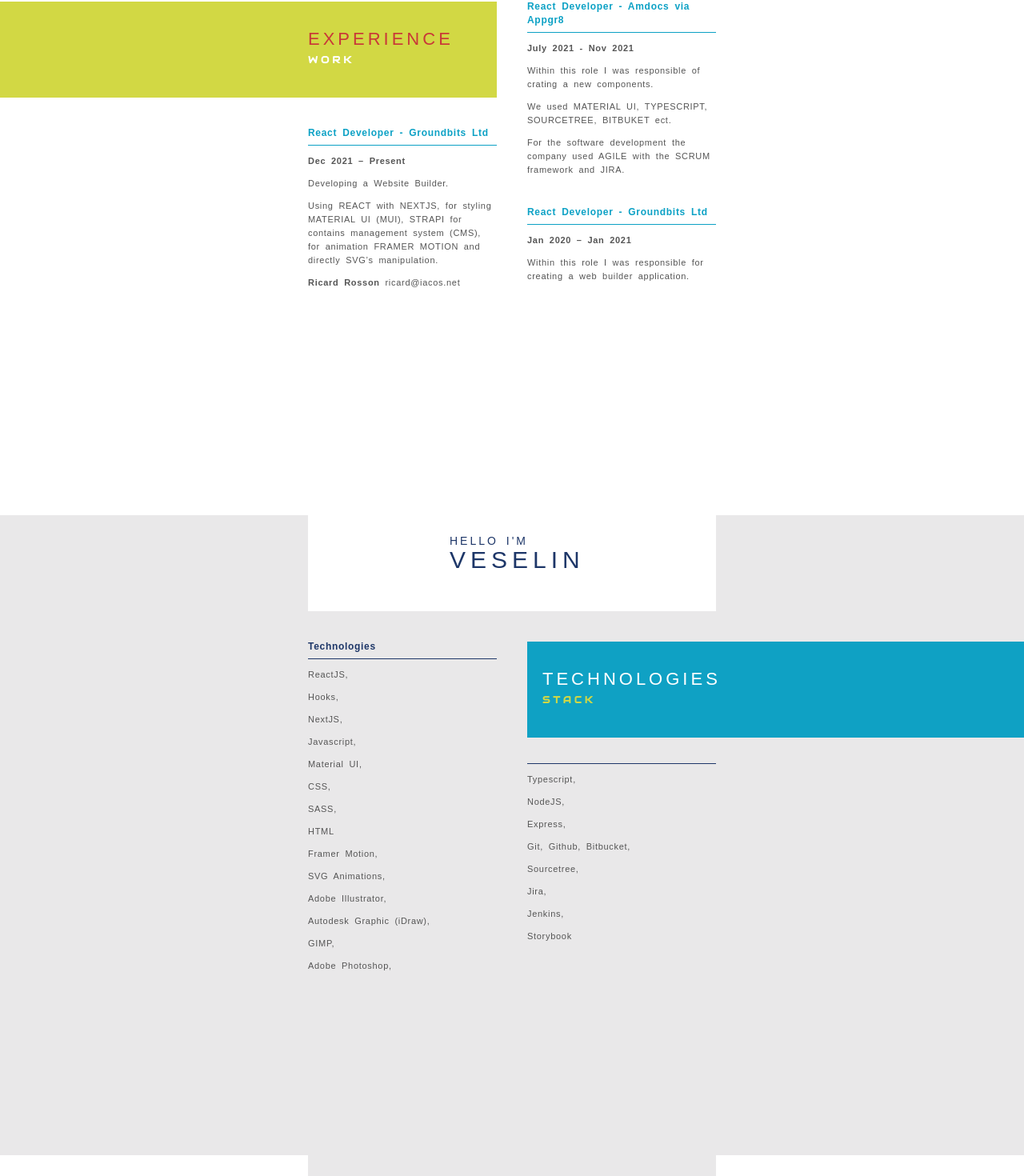
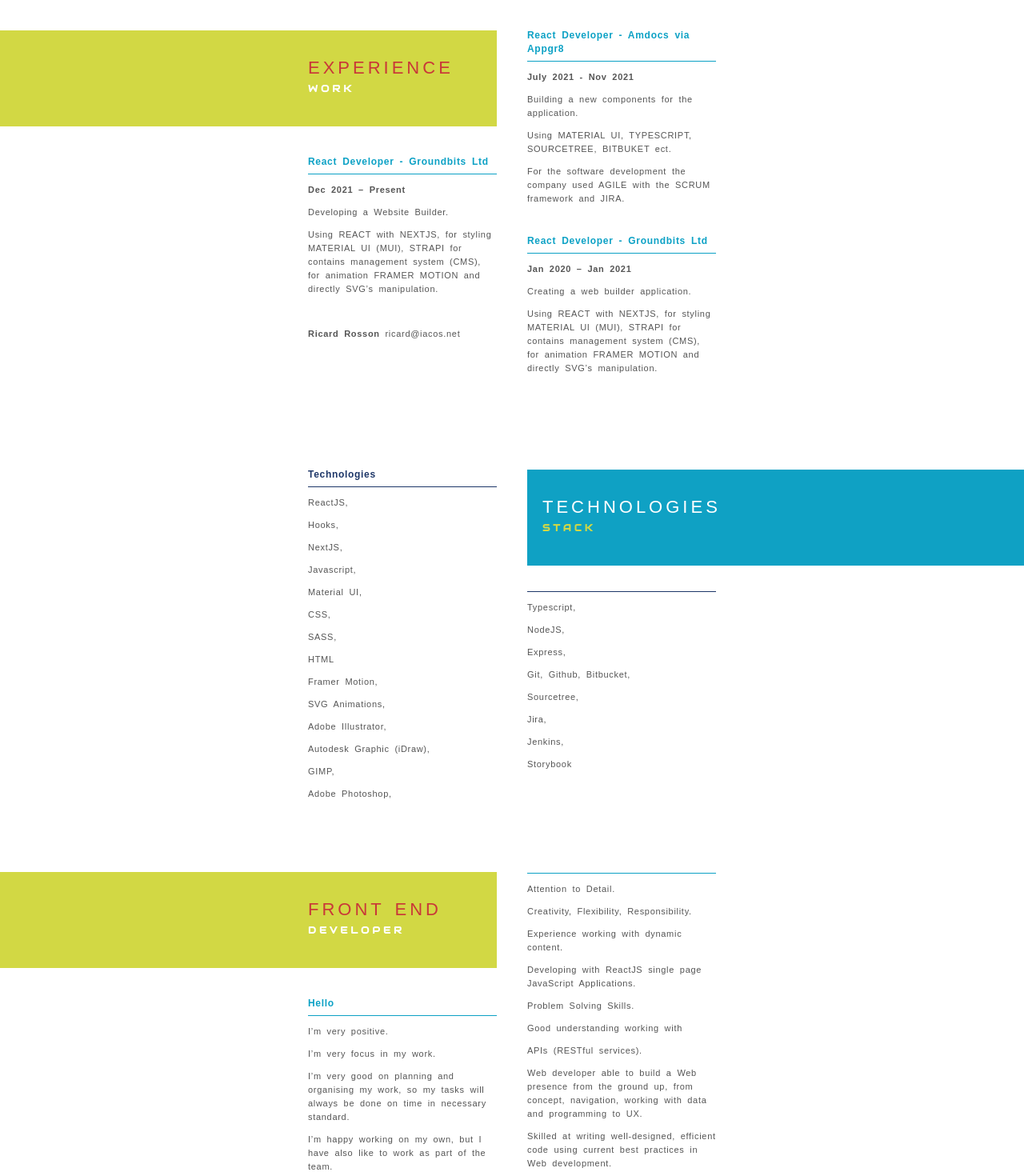
Before and after one commit to bacc0/trayanovCV, a Next.js app: page / in a window 1280 px wide. Shown: the part 156-1626 px from the top of the page at 80% size. Built offline with nearby package versions, Linux system fonts and the light colour scheme.

Commit message:
More text ++

```diff
--- a/_components/About.js
+++ b/_components/About.js
@@ -7,15 +7,15 @@ export default function HomePage() {
                className='page'
                style={{
                     height: '100vh',
-                    minHeight: 660,
-
+                    minHeight: 540 ,
                }}
           >
 
                <div className='page-nav'>
                     <div
                          className='title-container vertical-center-container'
-                         style={{ backgroundColor: '#E9E8E9' }}
+
+                         style={{ backgroundColor: '#E9E8E9', backgroundColor: 'transparent'  }}
                     >
                          <div className='vertical-center'>
                               <div className='title'>
--- a/_components/HomePage.js
+++ b/_components/HomePage.js
@@ -3,7 +3,10 @@ export default function HomePage() {
 
 
      return (
-          <div className='page' style={{ height: '100vh', minHeight: 660 }}>
+          <div className='page' style={{
+               // height: '100vh',
+               //      minHeight: 540 ,
+          }}>
 
                <div className='page-nav'>
                     <div className='title-container vertical-center-container'>
@@ -43,15 +46,10 @@ export default function HomePage() {
                                              Developing a Website Builder.
                                         </p>
                                         <p>
-                                        Using REACT with NEXTJS, for styling MATERIAL UI (MUI), STRAPI for contains management system (CMS), for animation FRAMER MOTION and directly SVG’s manipulation.
+                                             Using REACT with NEXTJS, for styling MATERIAL UI (MUI), STRAPI for contains management system (CMS), for animation FRAMER MOTION and directly SVG’s manipulation.
                                         </p>
-                                        {/* <br/> */}
-                                        <p><strong>Ricard Rosson </strong> ricard@iacos.net</p>
-
-
-
-
-
+                                        <br />
+                                        <p><strong>Ricard Rosson </strong>ricard@iacos.net</p>
                                    </div>
                               </div>
                          </div>
@@ -65,14 +63,12 @@ export default function HomePage() {
                                         <h3>React Developer - Amdocs via Appgr8 </h3>
                                         <hr />
                                         <strong>July 2021 - Nov 2021 </strong>
-                                             <p>Within this role I was responsible of crating a new components.</p>
-                                             <p>We used MATERIAL UI, TYPESCRIPT, SOURCETREE, BITBUKET ect.</p>
-
-                                             <p>
-                                                  For the software development the company used AGILE with the SCRUM framework
-                                                  and JIRA.
-                                             </p>
-
+                                        <p>Building a new components for the application.</p>
+                                        <p>Using  MATERIAL UI, TYPESCRIPT, SOURCETREE, BITBUKET ect.</p>
+                                        <p>
+                                             For the software development the company used AGILE with the SCRUM framework
+                                             and JIRA.
+                                        </p>
                                    </div>
                               </div>
                               <div className='content-container-right'>
@@ -82,19 +78,145 @@ export default function HomePage() {
                                         <strong>Jan 2020 – Jan 2021 </strong>
                                         <p>
                                              <p>
-                                                  Within this role I was responsible for creating a
-                                                  web builder application.
+                                                  Creating a web builder application.
                                              </p>
-
-
+                                             <p>
+                                                  Using REACT with NEXTJS, for styling MATERIAL UI (MUI), STRAPI for contains management system (CMS), for animation FRAMER MOTION and directly SVG’s manipulation.
+                                             </p>
                                         </p>
                                    </div>
                               </div>
-
                          </div>
                     </div>
                </div>
 
+
+               {/* Tech */}
+               <div style={{ height: 80 }} />
+
+
+
+               <div className='home-page-body'>
+                    <div className='home-page-body-left'>
+                         <div className='content-container-left'>
+                              <div className='content-left'>
+                                   <h3 style={{ color: '#1D3668' }}>
+                                        Technologies
+                                   </h3>
+                                   <hr style={{ backgroundColor: '#1D3668' }} />
+                                   <p>ReactJS,</p>
+                                   <p>Hooks,</p>
+                                   <p>NextJS,</p>
+                                   <p>Javascript,</p>
+                                   <p>Material UI,</p>
+                                   <p>CSS,</p>
+                                   <p>SASS,</p>
+                                   <p>HTML</p>
+                                   <p>Framer Motion, </p>
+                                   <p>SVG Animations,</p>
+                                   <p>Adobe Illustrator, </p>
+                                   <p>Autodesk Graphic (iDraw), </p>
+                                   <p>GIMP,</p>
+                                   <p>Adobe Photoshop,</p>
+                              </div>
+                         </div>
+                    </div>
+                    <div className='home-page-body-right' >
+
+                         <div
+                              className='content-container-right-accent vertical-center-container-right'
+                              style={{ backgroundColor: '#0FA1C4' }}
+                         >
+                              <div className='vertical-center-right accent-title'>
+
+                                   <div className='first' style={{ color: '#FFFFFF' }}>
+                                        TECHNOLOGIES
+                                   </div>
+                                   <div className='second' style={{ color: '#D2D844', fontFamily: "'Audiowide', sans-serif" }}>
+                                        STACK
+                                   </div>
+                              </div>
+                         </div>
+
+                         <div className='content-container-right'>
+                              <div className='content-right'>
+                                   <hr style={{ backgroundColor: '#1D3668' }} />
+                                   <p>Typescript,</p>
+                                   <p>NodeJS,</p>
+                                   <p>Express,</p>
+                                   <p>Git, Github, Bitbucket,</p>
+                                   <p>Sourcetree,</p>
+                                   <p>Jira,</p>
+                                   <p>Jenkins,</p>
+                                   <p>Storybook</p>
+                              </div>
+                         </div>
+                    </div>
+               </div>
+
+               <div style={{ height: 78 }} />
+
+               {/* About */}
+
+               <div>
+                    <div className='home-page-body'>
+                         <div className='home-page-body-left'>
+                              <div className='content-container-left-accent'>
+                                   <div className='vertical-center-container content-left-accent'>
+                                        <div className='vertical-center accent-title'>
+                                             <div className='first'>
+                                                  FRONT END
+                                             </div>
+                                             <div className='second' style={{ fontFamily: "'Audiowide', sans-serif" }}>
+                                                  DEVELOPER
+                                             </div>
+                                        </div>
+                                   </div>
+                              </div>
+                              <div className='content-container-left'>
+                                   <div className='content-left'>
+                                        <h3>Hello</h3>
+                                        <hr />
+
+                                        <p>I’m very positive.</p>
+                                        <p>I’m very focus in my work.</p>
+                                        <p>
+                                             I’m very good on planning and organising my work, so my tasks will always be done on time in
+                                             necessary standard.
+                                        </p>
+                                        <p>
+                                             I’m happy working on my own, but I have also like to work as part of the team.
+                                        </p>
+
+
+
+                                   </div>
+                              </div>
+                         </div>
+
+
+
+                         <div className='home-page-body-right'>
+                              <div className='content-container-right'>
+                                   <div className='content-right'>
+                                        {/* <h3>Hello</h3> */}
+                                        <hr style={{ marginTop: 1 }} />
+                                        <p>Attention to Detail.</p>
+                                        <p>Creativity, Flexibility, Responsibility.</p>
+                                        <p>Experience working with dynamic content.</p>
+                                        <p>Developing with ReactJS single page JavaScript Applications.</p>
+                                        <p>Problem Solving Skills.</p>
+
+                                        <p>Good understanding working with</p>
+                                        <p>APIs (RESTful services).</p>
+                                        <p>Web developer able to build a Web presence from the ground up, from concept, navigation, working with data and programming to UX.</p>
+                                        <p>Skilled at writing well-designed, efficient code using current best practices in Web development.</p>
+                                   </div>
+                              </div>
+                         </div>
+                    </div>
+               </div>
+               <div style={{ height: 138 }} />
           </div>
      )
 }
--- a/_components/Tech.js
+++ b/_components/Tech.js
@@ -5,8 +5,10 @@ export default function HomePage() {
                className='page'
                style={{
                     height: '100vh',
-                    minHeight: 660,
+                    minHeight: 540 ,
+
                     backgroundColor: '#E9E8E9',
+                    backgroundColor: '#FFFFFF',
                }}
           >
                <div className='page-nav'>
@@ -81,6 +83,7 @@ export default function HomePage() {
                          </div>
                     </div>
                </div>
+
           </div>
      )
 }
--- a/pages/index.js
+++ b/pages/index.js
@@ -8,8 +8,8 @@ export default function Home() {
      return (
           <section className='pages-wrapper'>
              < HomePage/>
-             < Tech/>
-             < About/>
+             {/* < Tech/>
+             < About/> */}
 
 
           </section>
--- a/styles/styles.css
+++ b/styles/styles.css
@@ -92,8 +92,7 @@ body .pages-wrapper .page {
 
 body .pages-wrapper .page .page-nav {
   width: 100vw;
-  height: 120px;
-  padding-bottom: 38px;
+  height: 194.4px;
 }
 
 body .pages-wrapper .page .page-nav .title-container {
@@ -110,6 +109,7 @@ body .pages-wrapper .page .page-nav .title-container {
       -ms-flex-pack: center;
           justify-content: center;
   background-color: #E9E8E9;
+  background-color: transparent;
 }
 
 body .pages-wrapper .page .page-nav .title-container .title {
--- a/styles/styles.scss
+++ b/styles/styles.scss
@@ -5,6 +5,7 @@ $element-width: 236px;
 $title-width: ($element-width + $distance-middle-half) * 2;
 
 $accent-height: 120px;
+$naw-height: $accent-height * 1.62;
 
 body {
      margin: 0;
@@ -107,8 +108,8 @@ body {
                .page-nav {
                     // border: 0.3px solid #ff5f5f22;
                     width: 100vw;
-                    height: $accent-height;
-                    padding-bottom: $distance-middle-full;
+                    height: $naw-height;
+                    // padding-bottom: $distance-middle-full;
 
                     .title-container {
                          // border: 0.3px solid #ffa75f;
@@ -119,6 +120,7 @@ body {
                          align-items: flex-end;
                          justify-content: center;
                          background-color: #E9E8E9;
+                         background-color: transparent;
 
                          .title {
                               // // border: 0.3px solid #00c13a;
```
Also changed, not shown: 1 other file (tests, documents, lock files or other folders).
